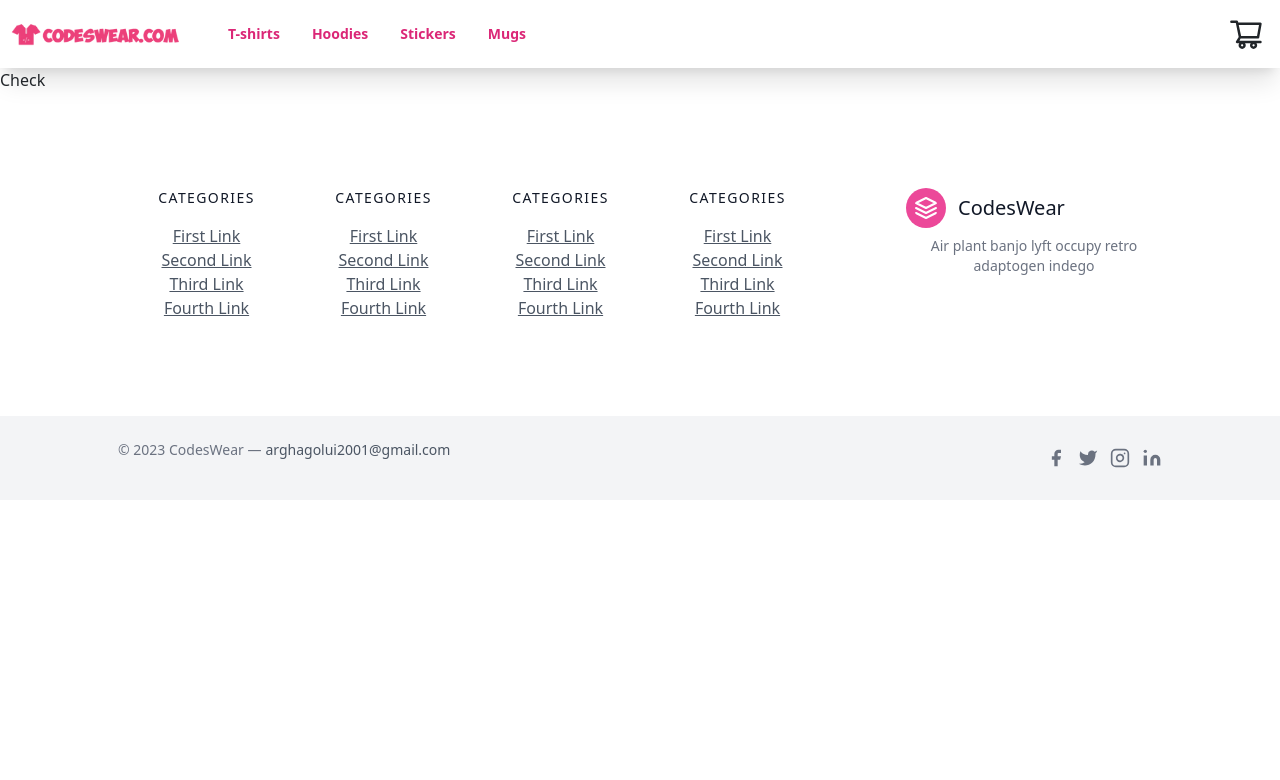
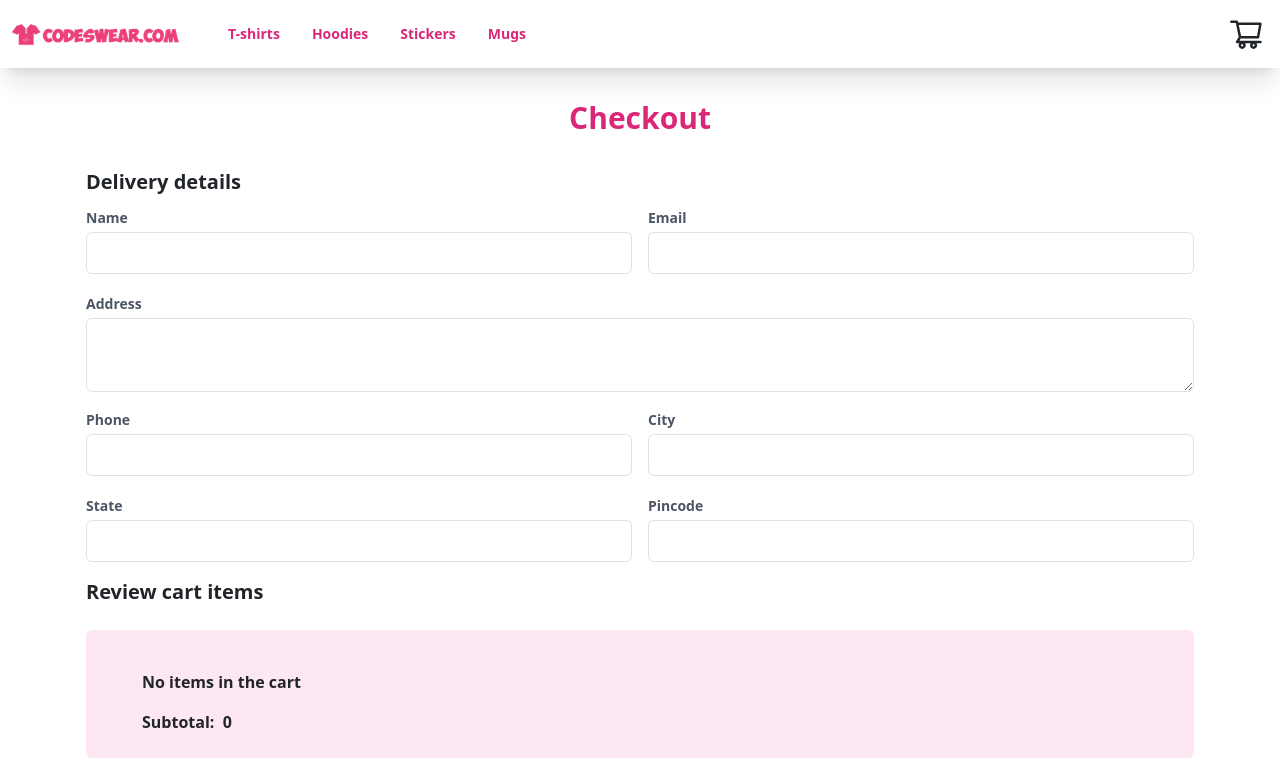
Before and after one commit to arghagithub/codewear.com, a Next.js app: page /Check in a window 1280 px wide. Shown: the top 780 px of the page. Built offline with nearby package versions, Linux system fonts and the light colour scheme.

Commit message:
video 43: Improving Sidebar & Checkout Page for Codeswear.com

```diff
--- a/components/Navbar.js
+++ b/components/Navbar.js
@@ -1,5 +1,5 @@
 import Image from 'next/image'
-import React, { useRef } from 'react'
+import React, { useEffect, useRef } from 'react'
 import Link from 'next/link';
 import { AiOutlineShoppingCart } from 'react-icons/ai';
 import { AiFillCloseCircle, AiOutlinePlusCircle, AiOutlineMinusCircle, AiOutlineClear } from 'react-icons/ai';
@@ -19,7 +19,7 @@ const Navbar = (props) => {
         }
     }
     return (
-        <div className='flex flex-col items-center justify-center md:flex-row md:justify-start shadow-xl'>
+        <div className='flex flex-col items-center justify-center md:flex-row md:justify-start shadow-xl sticky top-0 z-10 bg-white'>
             <div className="logo mx-2">
                 <Link href={'/'} ><Image
                     src="/logo.png"
@@ -40,12 +40,12 @@ const Navbar = (props) => {
                 <button type="button" className="text-xl mx-2 md:text-4xl"><AiOutlineShoppingCart /></button>
             </div>
 
-            <div ref={ref} className="sidecart w-72 h-full absolute top-0 right-0 p-6 bg-pink-100 z-10 transform translate-x-full transition-transform">
+            <div ref={ref} className={`sidecart w-72 h-[100vh] absolute top-0 right-0 p-6 bg-pink-100 z-20 transform ${Object.keys(cart).length !==0 ?'translate-x-0':'translate-x-full'} transition-transform`}>
                 <h2 className="text-xl font-bold text-center">Your Cart</h2>
                 <span onClick={togglecart} className="top-2 right-2 absolute cursor-pointer text-3xl text-pink-800"><AiFillCloseCircle /></span>
                 <ol className='list-decimal space-y-4 mt-3'>
                     {
-                        (Object.keys(cart).length===0) && <div className='mt-3 ml-5 font-semibold'>No items in the cart</div>
+                        (Object.keys(cart).length === 0) && <div className='mt-3 ml-5 font-semibold'>No items in the cart</div>
                     }
                     {
                         Object.keys(cart).map((item, index) => {
@@ -53,7 +53,7 @@ const Navbar = (props) => {
                                 <li key={index}>
                                     <div className="ietm flex justify-center">
                                         <div className='w-2/3 text-left px-1  text-pink-800 font-bold'>{cart[item].name} : </div>
-                                        <div className='w-1/3 font-bold flex  items-center  justify-center' ><AiOutlineMinusCircle onClick={()=>{removefromcart(item,1,cart[item].price,cart[item].name,cart[item].size,cart[item].variant)}} className='text-2xl mx-2 cursor-pointer text-pink-500 font-bold' /> {cart[item].qty} <AiOutlinePlusCircle onClick={()=>{addtocart(item,1,cart[item].price,cart[item].name,cart[item].size,cart[item].variant)}} className=' cursor-pointer text-pink-500 fint-bold text-2xl ml-2' /></div>
+                                        <div className='w-1/3 font-bold flex  items-center  justify-center' ><AiOutlineMinusCircle onClick={() => { removefromcart(item, 1, cart[item].price, cart[item].name, cart[item].size, cart[item].variant) }} className='text-2xl mx-2 cursor-pointer text-pink-500 font-bold' /> {cart[item].qty} <AiOutlinePlusCircle onClick={() => { addtocart(item, 1, cart[item].price, cart[item].name, cart[item].size, cart[item].variant) }} className=' cursor-pointer text-pink-500 fint-bold text-2xl ml-2' /></div>
                                     </div>
                                 </li>
                             )
@@ -79,8 +79,11 @@ const Navbar = (props) => {
                         </div>
                     </li> */}
                 </ol>
-                <div className="flex">
-                    <button className="flex mx-auto mt-3 text-white bg-pink-500 border-0 py-2 px-2 focus:outline-none hover:bg-pink-600 rounded text-md"> <MdOutlineShoppingCartCheckout className='mt-[4px] mr-[6px]' />Checkout</button>
+                <div className='text-center'>
+                    <span className="total mt-6 font-bold">Subtotal:&nbsp;&nbsp;{subtotal}</span>
+                </div>
+                <div className="flex justify-center ml-5">
+                    <Link style={{ textDecoration: 'none' }} href={'/Check'}><button className="flex mx-auto mt-3 text-white bg-pink-500 border-0 py-2 px-2 focus:outline-none hover:bg-pink-600 rounded text-md"> <MdOutlineShoppingCartCheckout className='mt-[4px] mr-[6px]' />Checkout</button></Link>
                     <button onClick={clearcart} className="flex mx-auto mt-3 text-white bg-pink-500 border-0 py-2 px-2 focus:outline-none hover:bg-pink-600 rounded text-md"> <AiOutlineClear className='mr-[6px] mt-[4px]' />Clear cart</button>
                 </div>
             </div>
--- a/pages/Check.js
+++ b/pages/Check.js
@@ -1,9 +1,83 @@
 import React from 'react'
-
-const Check = () => {
+import Link from 'next/link';
+import { AiOutlinePlusCircle, AiOutlineMinusCircle, AiOutlineClear } from 'react-icons/ai';
+import { MdOutlineShoppingCartCheckout } from 'react-icons/md';
+const Check = (props) => {
+  const { cart, addtocart, removefromcart,subtotal } = props;
   return (
-    <div>
-      Check
+    <div className='container px-2 sm:m-auto'>
+      <h1 className='font-bold text-center my-8 text-3xl text-pink-600' >Checkout</h1>
+      <h2 className='ml-2 font-bold text-xl'>Delivery details</h2>
+      <div className="mx-auto flex my-2">
+        <div className="px-2 w-1/2">
+          <div class="mb-2">
+            <label for="name" class="leading-7 font-semibold text-sm text-gray-600">Name</label>
+            <input type="text" id="name" name="name" class="w-full bg-white rounded border border-gray-300 focus:border-pink-500 focus:ring-2 focus:ring-pink-200 text-base outline-none text-gray-700 py-1 px-2 leading-8 transition-colors duration-200 ease-in-out" />
+          </div>
+        </div>
+        <div className="px-2 w-1/2">
+          <div class="mb-2">
+            <label for="email" class="leading-7 font-semibold text-sm text-gray-600">Email</label>
+            <input type="email" id="email" name="email" class="w-full bg-white rounded border border-gray-300 focus:border-pink-500 focus:ring-2 focus:ring-pink-200 text-base outline-none text-gray-700 py-1 px-2 leading-8 transition-colors duration-200 ease-in-out" />
+          </div>
+        </div>
+      </div>
+      <div className="px-2 w-full">
+        <div class="mb-2">
+          <label for="address" class="leading-7 font-semibold text-sm text-gray-600">Address</label>
+          <textarea cols="30" rows="2" id="address" name="address" class="w-full bg-white rounded border border-gray-300 focus:border-pink-500 focus:ring-2 focus:ring-pink-200 text-base outline-none text-gray-700 py-1 px-2 leading-8 transition-colors duration-200 ease-in-out"></textarea>
+        </div>
+      </div>
+      <div className="mx-auto flex my-2">
+        <div className="px-2 w-1/2">
+          <div class="mb-2">
+            <label for="phone" class="leading-7 font-semibold text-sm text-gray-600">Phone</label>
+            <input type="text" id="phone" name="phone" class="w-full bg-white rounded border border-gray-300 focus:border-pink-500 focus:ring-2 focus:ring-pink-200 text-base outline-none text-gray-700 py-1 px-2 leading-8 transition-colors duration-200 ease-in-out" />
+          </div>
+        </div>
+        <div className="px-2 w-1/2">
+          <div class="mb-2">
+            <label for="city" class="leading-7 font-semibold text-sm text-gray-600">City</label>
+            <input type="text" id="city" name="city" class="w-full bg-white rounded border border-gray-300 focus:border-pink-500 focus:ring-2 focus:ring-pink-200 text-base outline-none text-gray-700 py-1 px-2 leading-8 transition-colors duration-200 ease-in-out" />
+          </div>
+        </div>
+      </div>
+      <div className="mx-auto flex my-2">
+        <div className="px-2 w-1/2">
+          <div class="mb-2">
+            <label for="state" class="leading-7 font-semibold text-sm text-gray-600">State</label>
+            <input type="text" id="state" name="state" class="w-full bg-white rounded border border-gray-300 focus:border-pink-500 focus:ring-2 focus:ring-pink-200 text-base outline-none text-gray-700 py-1 px-2 leading-8 transition-colors duration-200 ease-in-out" />
+          </div>
+        </div>
+        <div className="px-2 w-1/2">
+          <div class="mb-2">
+            <label for="pincode" class="leading-7 font-semibold text-sm text-gray-600">Pincode</label>
+            <input type="text" id="pincode" name="pincode" class="w-full bg-white rounded border border-gray-300 focus:border-pink-500 focus:ring-2 focus:ring-pink-200 text-base outline-none text-gray-700 py-1 px-2 leading-8 transition-colors duration-200 ease-in-out" />
+          </div>
+        </div>
+      </div>
+      <h2 className='ml-2 font-bold text-xl'>Review cart items</h2>
+      <div className="sidecart mx-2 my-4 p-6 bg-pink-100 rounded-md">
+        <ol className='list-decimal space-y-4 mt-3'>
+          {
+            (Object.keys(cart).length === 0) && <div className='mt-3 font-semibold'>No items in the cart</div>
+          }
+          {
+            Object.keys(cart).map((item, index) => {
+              return (
+                <li key={index}>
+                  <div className="ietm flex">
+                    <div className='text-left px-1  text-pink-800 font-bold'>{cart[item].name} : </div>
+                    <div className='w-1/3 font-bold flex  items-center  justify-center' ><AiOutlineMinusCircle onClick={() => { removefromcart(item, 1, cart[item].price, cart[item].name, cart[item].size, cart[item].variant) }} className='text-2xl mx-2 cursor-pointer text-pink-500 font-bold' /> {cart[item].qty} <AiOutlinePlusCircle onClick={() => { addtocart(item, 1, cart[item].price, cart[item].name, cart[item].size, cart[item].variant) }} className=' cursor-pointer text-pink-500 fint-bold text-2xl ml-2' /></div>
+                  </div>
+                </li>
+              )
+            })
+          }
+        </ol>
+        <span className="total ml-8 font-bold">Subtotal:&nbsp;&nbsp;{subtotal}</span>
+      </div>
+        <Link style={{textDecoration:'none'}} href={'/Check'}><button className="flex mx-auto mt-3 text-white bg-pink-500 border-0 py-2 px-2 focus:outline-none hover:bg-pink-600 rounded text-md">Pay ₹ {subtotal}</button></Link>
     </div>
   )
 }
--- a/pages/Hoodies.js
+++ b/pages/Hoodies.js
@@ -5,7 +5,7 @@ const Hoodies = () => {
     <div>
       <section className="text-gray-600 body-font">
         <div className="container px-5 py-24 mx-auto">
-          <div className="flex flex-wrap -m-4">
+          <div className="flex flex-wrap -m-4 justify-center">
             <div className="lg:w-1/5 md:w-1/2 p-4 w-full shadow-lg m-3">
               <span className="block relative rounded overflow-hidden">
                 <Link href={'product/Wear the code'}><img alt="ecommerce" className="m-auto h-[30vh] md:m-0 md:h-[30vh] block" src="https://m.media-amazon.com/images/I/711mZXr0lvL._UX679_.jpg" /></Link>
--- a/pages/Mugs.js
+++ b/pages/Mugs.js
@@ -5,7 +5,7 @@ const Mugs = () => {
     <div>
       <section className="text-gray-600 body-font">
         <div className="container px-5 py-24 mx-auto">
-          <div className="flex flex-wrap -m-4">
+          <div className="flex flex-wrap -m-4 justify-center">
             <div className="lg:w-1/5 md:w-1/2 p-4 w-full shadow-lg m-3">
               <span className="block relative rounded overflow-hidden">
                 <Link href={'product/Wear the code'}><img alt="ecommerce" className="m-auto h-[30vh] md:m-0 md:h-[30vh] block" src="https://m.media-amazon.com/images/I/61GZXYM9dfL._SX679_.jpg" /></Link>
--- a/pages/Stickers.js
+++ b/pages/Stickers.js
@@ -5,7 +5,7 @@ const Stickers = () => {
     <div>
       <section className="text-gray-600 body-font">
         <div className="container px-5 py-24 mx-auto">
-          <div className="flex flex-wrap -m-4">
+          <div className="flex flex-wrap -m-4 justify-center">
           <div className="lg:w-1/5 md:w-1/2 p-4 w-full shadow-lg m-3">
               <span className="block relative rounded overflow-hidden">
               <Link href={'product/Wear the code'}><img alt="ecommerce" className="m-auto h-[30vh] md:m-0 md:h-[30vh] block" src="https://m.media-amazon.com/images/I/51z+XH77z0L.jpg" /></Link>
--- a/pages/Tshirt.js
+++ b/pages/Tshirt.js
@@ -5,7 +5,7 @@ const Tshirt = () => {
     <div>
       <section className="text-gray-600 body-font">
         <div className="container px-5 py-24 mx-auto">
-          <div className="flex flex-wrap -m-4">
+          <div className="flex flex-wrap -m-4 justify-center">
           <div className="lg:w-1/5 md:w-1/2 p-4 w-full shadow-lg m-3">
               <span className="block relative rounded overflow-hidden">
               <Link href={'product/Wear the code'}><img alt="ecommerce" className="m-auto h-[30vh] md:m-0 md:h-[30vh] block" src="https://m.media-amazon.com/images/I/51i84HTi9kL._UY879_.jpg" /></Link>
--- a/pages/_app.js
+++ b/pages/_app.js
@@ -16,6 +16,7 @@ export default function App({ Component, pageProps }) {
     try {
       if (localStorage.getItem('cart')) {
         setCart(JSON.parse(localStorage.getItem('cart')));
+        savecart(JSON.parse(localStorage.getItem('cart')));
       }
     } catch (error) {
       console.log(error);
```
